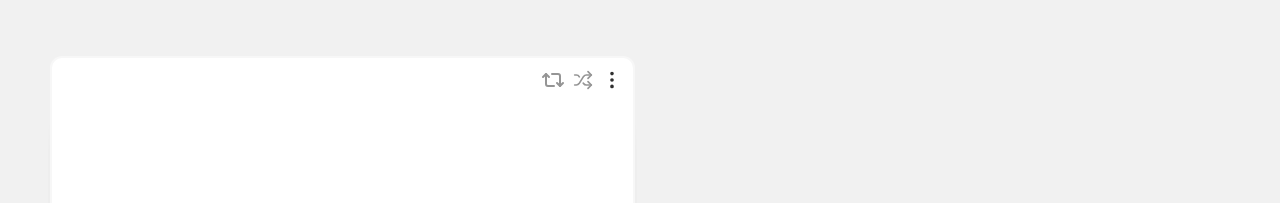
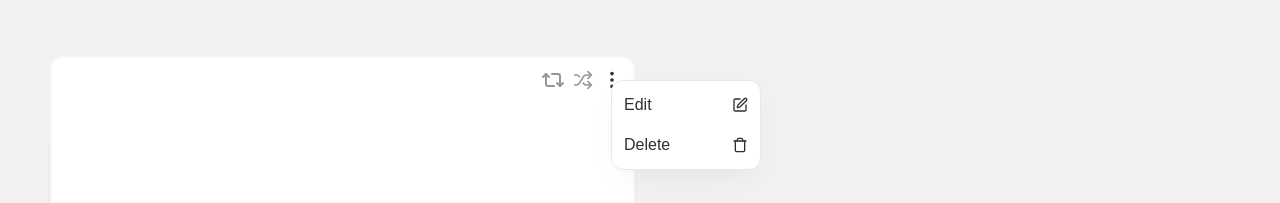
Before and after one commit to TheoC26/flasht, a Next.js app: page / in a window 1280 px wide. Both pictures are taken after a click on the button 611 px from the left and 626 px from the top of the page. Shown: the part 546-749 px from the top of the page. Built offline with nearby package versions, Linux system fonts and the light colour scheme; no server answers; a web font is replaced by a local one.

Commit message:
keeping adding floating menu bar

```diff
--- a/components/Flashcard.jsx
+++ b/components/Flashcard.jsx
@@ -3,12 +3,20 @@ import { motion } from "framer-motion";
 import { useEffect, useState } from "react";
 import { EllipsisVertical, Repeat2, Shuffle } from "lucide-react";
 
-export default function Flashcard({ card, size = "md", flipped = false, isShuffled, toggleShuffle = () => {} }) {
+export default function Flashcard({
+  card,
+  size = "md",
+  flipped = false,
+  isShuffled,
+  toggleShuffle = () => {},
+  onContextMenu,
+  setCurrentFloatingMenuBarCard,
+}) {
   const [isFlipped, setIsFlipped] = useState(flipped);
 
   useEffect(() => {
-    setIsFlipped(flipped)
-  }, [flipped])
+    setIsFlipped(flipped);
+  }, [flipped]);
 
   const isMain = size == "md";
   const isSmall = size === "sm";
@@ -39,6 +47,11 @@ export default function Flashcard({ card, size = "md", flipped = false, isShuffl
       initial={{ rotateX: 0 }}
       animate={{ rotateX: isFlipped ? 180 : 0 }}
       transition={{ duration: 0.2 }}
+      onContextMenu={(e) => {
+        e.preventDefault();
+        setCurrentFloatingMenuBarCard(card);
+        onContextMenu(e);
+      }}
     >
       <div
         className={`absolute w-full h-full bg-white border-2 border-[#F7F7F7] rounded-xl text-center flex flashcard-shadow items-center justify-center ${
@@ -66,15 +79,18 @@ export default function Flashcard({ card, size = "md", flipped = false, isShuffl
             </button>
           </>
         )}
-        <button className="absolute top-[7px] right-1.5 p-1 rounded-lg transition-all hover:bg-[#F1F1F1] cursor-pointer">
-          <EllipsisVertical
-            color={"#303030"}
-            size={22}
+        {!isSmall && (
+          <button
+            className="absolute top-[7px] right-1.5 p-1 rounded-lg transition-all hover:bg-[#F1F1F1] cursor-pointer"
             onClick={(e) => {
               e.stopPropagation();
+              setCurrentFloatingMenuBarCard(card);
+              onContextMenu(e);
             }}
-          />
-        </button>
+          >
+            <EllipsisVertical color={"#303030"} size={22} />
+          </button>
+        )}
         {card.front}
       </div>
       <div
--- a/components/Screens/AssessScreen.jsx
+++ b/components/Screens/AssessScreen.jsx
@@ -1,14 +1,20 @@
-import React, { useState, useEffect, useRef } from "react";
+import { useState, useEffect, useRef } from "react";
 import { motion, AnimatePresence } from "framer-motion";
 import { MAX_SMALL_CARD_STACK_HEIGHT } from "@/constants";
 
 import Flashcard from "@/components/Flashcard";
+import FloatingMenuBar from "../UI/FloatingMenuBar";
+import { Edit, Trash } from "lucide-react";
 
 const AssessScreen = ({ piles, setPiles, history, setHistory, setRound }) => {
   const draggedCardRef = useRef(null);
   const [flipped, setFlipped] = useState(false);
   const [isShuffled, setIsShuffled] = useState(false);
   const [isMobile, setIsMobile] = useState(false);
+  const [floatingMenuBar, setFloatingMenuBar] = useState(false);
+  const [floatingMenuBarPos, setFloatingMenuBarPos] = useState({ x: 0, y: 0 });
+  const [currentFloatingMenuBarCard, setCurrentFloatingMenuBarCard] =
+    useState(null);
 
   // Mobile detection
   useEffect(() => {
@@ -356,6 +362,12 @@ const AssessScreen = ({ piles, setPiles, history, setHistory, setRound }) => {
                 flipped={pileName === "main" && i === 0 && flipped}
                 isShuffled={isShuffled}
                 toggleShuffle={toggleShuffle}
+                setCurrentFloatingMenuBarCard={setCurrentFloatingMenuBarCard}
+                onContextMenu={(e) => {
+                  e.preventDefault();
+                  setFloatingMenuBar(true);
+                  setFloatingMenuBarPos({ x: e.clientX, y: e.clientY });
+                }}
               />
             </motion.div>
           ))}
@@ -681,6 +693,23 @@ const AssessScreen = ({ piles, setPiles, history, setHistory, setRound }) => {
           Know
         </div>
       </div>
+      <FloatingMenuBar
+        isOpen={floatingMenuBar}
+        onClose={() => setFloatingMenuBar(false)}
+        posX={floatingMenuBarPos.x}
+        posY={floatingMenuBarPos.y}
+      >
+        <div className="flex flex-col">
+          <div className="hover:bg-[#F1F1F1] rounded-xl p-2 px-2 text-left  flex items-center justify-between">
+            <div>Edit</div>
+            <Edit size={16} />
+          </div>
+        </div>
+        <div className="hover:bg-[#FFCACA] rounded-xl p-2 px-2 text-left  flex items-center justify-between">
+          <div>Delete</div>
+          <Trash size={16} />
+        </div>
+      </FloatingMenuBar>
     </div>
   );
 };
--- a/components/Screens/LearnScreen.jsx
+++ b/components/Screens/LearnScreen.jsx
@@ -2,6 +2,8 @@ import React, { useEffect, useState } from "react";
 import Flashcard from "../Flashcard";
 import { motion, AnimatePresence } from "framer-motion";
 import ListItem from "../UI/ListItem";
+import FloatingMenuBar from "../UI/FloatingMenuBar";
+import { Edit, Trash } from "lucide-react";
 
 const LearnScreen = ({ piles, setPiles, setRound }) => {
   const [flipped, setFlipped] = useState(false);
@@ -9,6 +11,10 @@ const LearnScreen = ({ piles, setPiles, setRound }) => {
   const [isGrid, setIsGrid] = useState(true);
 
   const [isShuffled, setIsShuffled] = useState(false);
+  const [floatingMenuBar, setFloatingMenuBar] = useState(false);
+  const [floatingMenuBarPos, setFloatingMenuBarPos] = useState({ x: 0, y: 0 });
+  const [currentFloatingMenuBarCard, setCurrentFloatingMenuBarCard] =
+    useState(null);
 
   useEffect(() => {
     setIsShuffled(
@@ -159,6 +165,12 @@ const LearnScreen = ({ piles, setPiles, setRound }) => {
                 flipped={i === 0 && flipped}
                 isShuffled={isShuffled}
                 toggleShuffle={toggleShuffle}
+                setCurrentFloatingMenuBarCard={setCurrentFloatingMenuBarCard}
+                onContextMenu={(e) => {
+                  e.preventDefault();
+                  setFloatingMenuBar(true);
+                  setFloatingMenuBarPos({ x: e.clientX, y: e.clientY });
+                }}
               />
             </motion.div>
           ))}
@@ -296,7 +308,11 @@ const LearnScreen = ({ piles, setPiles, setRound }) => {
             {[...[...piles.discard], ...piles.dontKnow]
               .sort((a, b) => a.index - b.index)
               .map((card, i) => (
-                <Flashcard key={card.id + card.front} card={card} size="grid" />
+                <Flashcard key={card.id + card.front} card={card} size="grid" setCurrentFloatingMenuBarCard={setCurrentFloatingMenuBarCard} onContextMenu={(e) => {
+                  e.preventDefault();
+                  setFloatingMenuBar(true);
+                  setFloatingMenuBarPos({ x: e.clientX, y: e.clientY });
+                }} />
               ))}
           </div>
         ) : (
@@ -304,7 +320,11 @@ const LearnScreen = ({ piles, setPiles, setRound }) => {
             {[...[...piles.discard], ...piles.dontKnow]
               .sort((a, b) => a.index - b.index)
               .map((card, i) => (
-                <ListItem key={card.id + card.front} card={card} />
+                <ListItem key={card.id + card.front} card={card} setCurrentFloatingMenuBarCard={setCurrentFloatingMenuBarCard} onContextMenu={(e) => {
+                  e.preventDefault();
+                  setFloatingMenuBar(true);
+                  setFloatingMenuBarPos({ x: e.clientX, y: e.clientY });
+                }} />
               ))}
           </div>
         )}
@@ -315,6 +335,23 @@ const LearnScreen = ({ piles, setPiles, setRound }) => {
       >
         Next &gt;
       </button>
+      <FloatingMenuBar
+        isOpen={floatingMenuBar}
+        onClose={() => setFloatingMenuBar(false)}
+        posX={floatingMenuBarPos.x}
+        posY={floatingMenuBarPos.y}
+      >
+        <div className="flex flex-col">
+          <div className="hover:bg-[#F1F1F1] rounded-xl p-2 px-2 text-left  flex items-center justify-between">
+            <div>Edit</div>
+            <Edit size={16} />
+          </div>
+        </div>
+        <div className="hover:bg-[#FFCACA] rounded-xl p-2 px-2 text-left  flex items-center justify-between">
+          <div>Delete</div>
+          <Trash size={16} />
+        </div>
+      </FloatingMenuBar>
     </div>
   );
 };
--- a/components/Screens/TestScreen.jsx
+++ b/components/Screens/TestScreen.jsx
@@ -5,11 +5,17 @@ import { MAX_SMALL_CARD_STACK_HEIGHT } from "@/constants";
 import Flashcard from "@/components/Flashcard";
 import Link from "next/link";
 import confetti from "canvas-confetti";
+import FloatingMenuBar from "../UI/FloatingMenuBar";
+import { Edit, Trash } from "lucide-react";
 
 const TestScreen = ({ piles, setPiles, history, setHistory, setRound, restart }) => {
   const draggedCardRef = useRef(null);
   const [flipped, setFlipped] = useState(false);
   const [isShuffled, setIsShuffled] = useState(false);
+  const [floatingMenuBar, setFloatingMenuBar] = useState(false);
+  const [floatingMenuBarPos, setFloatingMenuBarPos] = useState({ x: 0, y: 0 });
+  const [currentFloatingMenuBarCard, setCurrentFloatingMenuBarCard] =
+    useState(null);
 
   // CONFETTITTTIII
   function makeConfetti() {
@@ -293,6 +299,12 @@ const TestScreen = ({ piles, setPiles, history, setHistory, setRound, restart })
                 flipped={pileName === "main" && i === 0 && flipped}
                 isShuffled={isShuffled}
                 toggleShuffle={toggleShuffle}
+                setCurrentFloatingMenuBarCard={setCurrentFloatingMenuBarCard}
+                onContextMenu={(e) => {
+                  e.preventDefault();
+                  setFloatingMenuBar(true);
+                  setFloatingMenuBarPos({ x: e.clientX, y: e.clientY });
+                }}
               />
             </motion.div>
           ))}
@@ -459,6 +471,23 @@ const TestScreen = ({ piles, setPiles, history, setHistory, setRound, restart })
           Know
         </div>
       </div>
+      <FloatingMenuBar
+        isOpen={floatingMenuBar}
+        onClose={() => setFloatingMenuBar(false)}
+        posX={floatingMenuBarPos.x}
+        posY={floatingMenuBarPos.y}
+      >
+        <div className="flex flex-col">
+          <div className="hover:bg-[#F1F1F1] rounded-xl p-2 px-2 text-left  flex items-center justify-between">
+            <div>Edit</div>
+            <Edit size={16} />
+          </div>
+        </div>
+        <div className="hover:bg-[#FFCACA] rounded-xl p-2 px-2 text-left  flex items-center justify-between">
+          <div>Delete</div>
+          <Trash size={16} />
+        </div>
+      </FloatingMenuBar>
     </div>
   );
 };
--- a/components/ViewSet.jsx
+++ b/components/ViewSet.jsx
@@ -150,6 +150,12 @@ const ViewSet = ({ set, setSet, setData }) => {
               flipped={i === 0 && flipped}
               isShuffled={isShuffled}
               toggleShuffle={toggleShuffle}
+              setCurrentFloatingMenuBarCard={setCurrentFloatingMenuBarCard}
+              onContextMenu={(e) => {
+                e.preventDefault();
+                setFloatingMenuBar(true);
+                setFloatingMenuBarPos({ x: e.clientX, y: e.clientY });
+              }}
             />
           </motion.div>
         ))}
@@ -286,7 +292,17 @@ const ViewSet = ({ set, setSet, setData }) => {
         {isGrid ? (
           <div className="w-full grid grid-cols-3 mt-3 gap-2 pb-28">
             {allCards.map((card) => (
-              <Flashcard key={card.id + card.front} card={card} size="grid" />
+              <Flashcard
+                key={card.id + card.front}
+                card={card}
+                size="grid"
+                setCurrentFloatingMenuBarCard={setCurrentFloatingMenuBarCard}
+                onContextMenu={(e) => {
+                  e.preventDefault();
+                  setFloatingMenuBar(true);
+                  setFloatingMenuBarPos({ x: e.clientX, y: e.clientY });
+                }}
+              />
             ))}
           </div>
         ) : (
```
